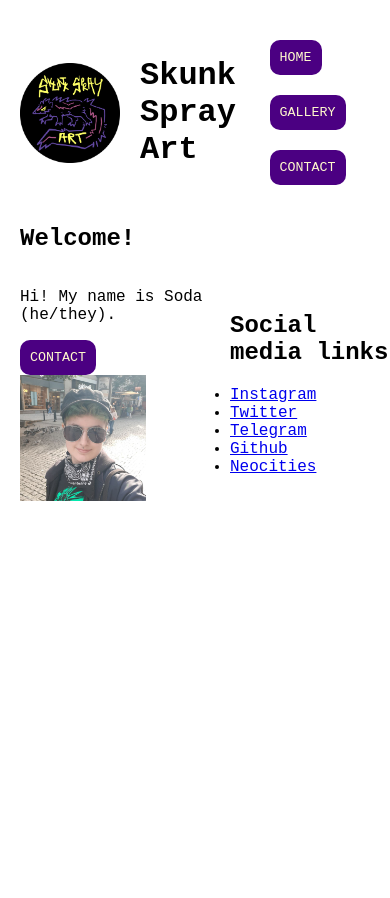
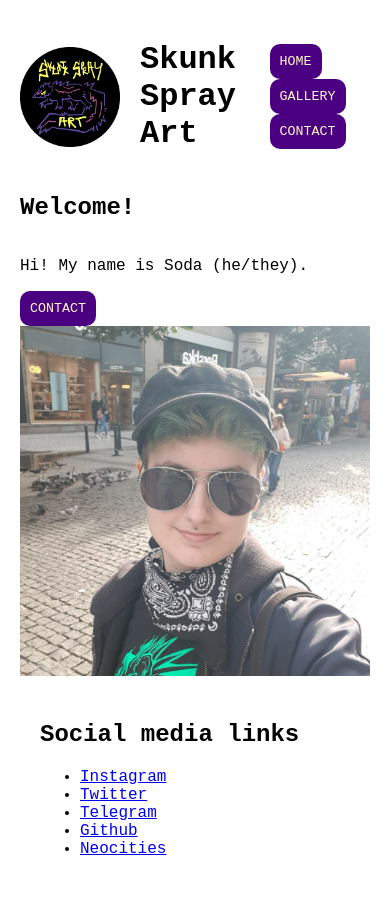
Before and after one commit to SodaSkunk/skunk-spray-art, a plain HTML site: page index.html in a window 390 px wide. Before the commit the page ends 844 px from the top, so only its background shows below. Drawn offline with Linux system fonts and the light colour scheme.

Commit message:
Its works, push - cat

```diff
--- a/index.html
+++ b/index.html
@@ -10,11 +10,11 @@
 
  <!-- header and nav -->
 
-    <div class="align">
+    <Header>
         <img src="icons/logo.png" id="logo" alt="a logo picturing a skunk with the words skunk spray art">
         <h1 class="title">Skunk Spray Art</h1>
 
-        <div class="nav">
+        <nav>
             <a href="index.html">
                 <button class="nav button">HOME</button>
             </a>
@@ -26,14 +26,14 @@
             <a href="mailto:soda.baeten@hotmail.com">
                 <button class="nav button">CONTACT</button>
             </a>
-        </div>
-    </div>
+        </nav>
+    </header>
 
 <!-- page content -->
 
     <h2>Welcome!</h2>
 
-    <div class="welcome">
+    <main>
 
         <div class="about">
             <p>Hi! My name is Soda (he/they).</p>
@@ -45,9 +45,9 @@
         <div class="me">
             <img src="avatars/me.jpg" class="me" onmouseover="this.src='avatars/fish.jpg';" onmouseout="this.src='avatars/me.jpg';">
         </div>
-    </div>
+    </main>
 
-    <div class="footer">
+    <footer>
         <h2>Social media links</h2>
 
         <ul>
@@ -57,7 +57,7 @@
             <li><a href="https://github.com/SodaSkunk" target="_blank">Github</a></li>
             <li><a href="https://skoonk.neocities.org/" target="_blank">Neocities</a></li>
         </ul>
-    </div>
+    </footer>
 
 </body>
 </html>
--- a/style.css
+++ b/style.css
@@ -3,7 +3,7 @@ body {
     margin: 20px;
 }
 
-.align {
+header {
     display: flex;
     align-items: center;
   }
@@ -17,11 +17,11 @@ body {
     margin-left: 20px;
 }
 
-.nav {
+nav {
     margin: 10px 0;
 }
 
-button.nav {
+nav button {
     font-family:'Courier New', Courier, monospace;
     color:lemonchiffon;
     background-color:indigo;
@@ -45,28 +45,30 @@ button.contact {
     background-color:darkmagenta;
 }
 
+main {
+    display: flex;
+}
+
 .about {
-    float: left;
     width: 40%;
 }
 
 .me {
-    float: left;
     width: 60%;
-    max-height: 40%;
     max-width:100%;
 }
 
 @media screen and (max-width: 800px) {
-    .about, .me {
-      width: 60%;
+    main {
+        flex-direction: column;
+    }
+
+    .about,.me {
+        width: 100%;
     }
 }
 
-.footer {
-    position: relative;
-    left: 0;
-    bottom: 0;
+footer {
     width: 100%;
     padding: 20px;
  }
```
